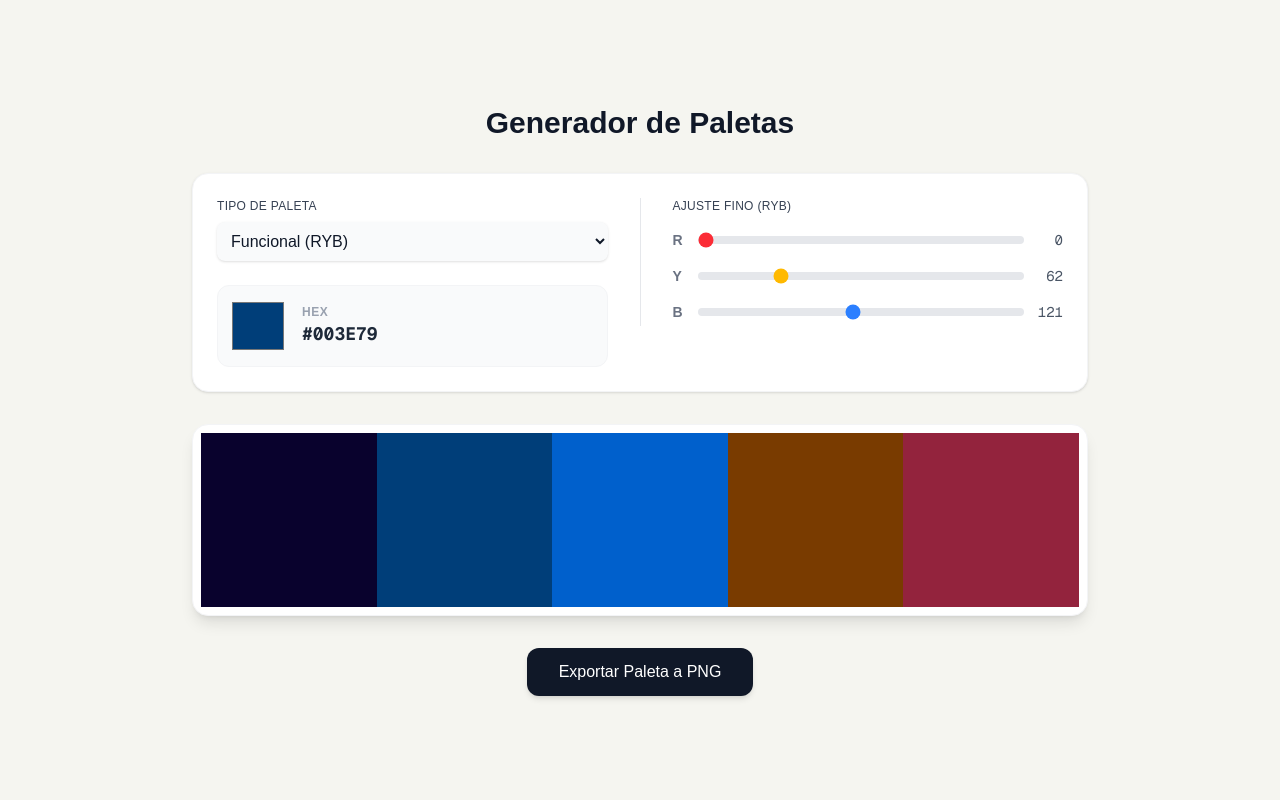
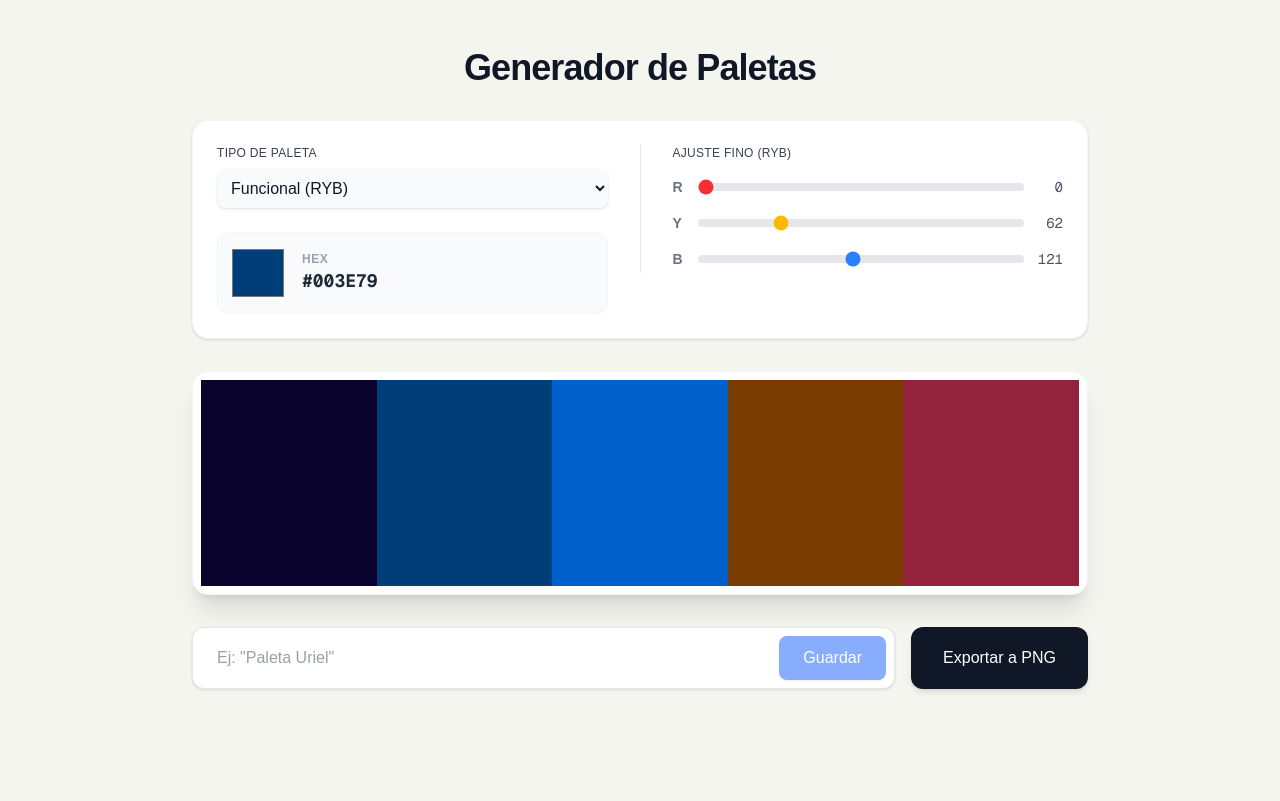
Before and after one commit to Thedarklee/mi-paleta-app, a Next.js app: page / in a window 1280 px wide. Built offline with nearby package versions, Linux system fonts and the light colour scheme.

Commit message:
agregar paleta temporal cache

```diff
--- a/app/page.js
+++ b/app/page.js
@@ -1,6 +1,6 @@
 "use client";
 
-import { useState, useRef } from 'react';
+import { useState, useRef, useEffect } from 'react';
 import chroma from 'chroma-js';
 import { toPng } from 'html-to-image';
 
@@ -9,18 +9,28 @@ export default function Home() {
   const [harmony, setHarmony] = useState('funcional');
   const [colorCount, setColorCount] = useState(5);
 
-  // --- NUEVOS ESTADOS PARA CONTROLAR LA VISIBILIDAD ---
-  const [activeColor, setActiveColor] = useState(null); // Guarda el índice del color tocado
-  const [isExporting, setIsExporting] = useState(false); // Avisa si se está tomando la foto
+  const [activeColor, setActiveColor] = useState(null);
+  const [isExporting, setIsExporting] = useState(false);
+
+  // --- NUEVOS ESTADOS PARA GUARDAR PALETAS ---
+  const [savedPalettes, setSavedPalettes] = useState([]);
+  const [paletteName, setPaletteName] = useState('');
+  const [isMounted, setIsMounted] = useState(false); // Evita errores de hidratación en Next.js
 
   const paletteRef = useRef(null);
 
   const [r, g, b] = chroma.valid(baseColor) ? chroma(baseColor).rgb() : [0, 0, 0];
 
+  // --- CARGAR PALETAS AL INICIAR ---
+  useEffect(() => {
+    setIsMounted(true);
+    const saved = JSON.parse(localStorage.getItem('mis_paletas') || '[]');
+    setSavedPalettes(saved);
+  }, []);
+
   const handleRgbChange = (index, value) => {
     const newRgb = [r, g, b];
     newRgb[index] = Number(value);
-
     try {
       setBaseColor(chroma(newRgb).hex());
     } catch (e) {}
@@ -30,23 +40,13 @@ export default function Home() {
     try {
       const c = chroma(color);
       switch (rule) {
-        case 'monocromatico':
-          return chroma.scale([c.brighten(2.5), c, c.darken(2.5)]).mode('lch').colors(count);
-        case 'analogo':
-          return chroma.scale([c.set('hsl.h', '-60'), c, c.set('hsl.h', '+60')]).mode('lch').colors(count);
-        case 'complementario':
-          const comp = c.set('hsl.h', '+180');
-          return chroma.scale([c, '#f3f4f6', comp]).mode('lch').colors(count);
-        case 'triadico':
-          const t1 = c.set('hsl.h', '+120');
-          const t2 = c.set('hsl.h', '+240');
-          return chroma.scale([c, t1, t2]).mode('lch').colors(count);
-        default:
-          return Array(count).fill(color);
+        case 'monocromatico': return chroma.scale([c.brighten(2.5), c, c.darken(2.5)]).mode('lch').colors(count);
+        case 'analogo': return chroma.scale([c.set('hsl.h', '-60'), c, c.set('hsl.h', '+60')]).mode('lch').colors(count);
+        case 'complementario': return chroma.scale([c, '#f3f4f6', c.set('hsl.h', '+180')]).mode('lch').colors(count);
+        case 'triadico': return chroma.scale([c, c.set('hsl.h', '+120'), c.set('hsl.h', '+240')]).mode('lch').colors(count);
+        default: return Array(count).fill(color);
       }
-    } catch (error) {
-      return Array(count).fill('#cccccc');
-    }
+    } catch (error) { return Array(count).fill('#cccccc'); }
   };
 
   const getFunctionalColors = (color) => {
@@ -59,22 +59,48 @@ export default function Home() {
         { label: 'COMPLEMENT', hex: c.set('hsl.h', '+180').hex() },
         { label: 'CONTRAST', hex: c.set('hsl.h', '+130').brighten(0.5).hex() }
       ];
-    } catch (error) {
-      return Array(5).fill({ label: 'ERROR', hex: '#cccccc' });
-    }
+    } catch (error) { return Array(5).fill({ label: 'ERR', hex: '#cccccc' }); }
   };
 
   const palette = generatePalette(baseColor, harmony, colorCount);
   const funcColors = getFunctionalColors(baseColor);
 
-  // --- FUNCIÓN DE EXPORTACIÓN ACTUALIZADA ---
+  // --- FUNCIONES DE GUARDADO LOCAL ---
+  const handleSavePalette = () => {
+    if (!paletteName.trim()) return;
+
+    const newPalette = {
+      id: Date.now(),
+      name: paletteName,
+      baseColor,
+      harmony,
+      colorCount,
+      // Guardamos un preview visual rápido dependiendo del modo
+      previewColors: harmony === 'funcional' ? funcColors.map(c => c.hex) : palette
+    };
+
+    const updatedPalettes = [newPalette, ...savedPalettes];
+    setSavedPalettes(updatedPalettes);
+    localStorage.setItem('mis_paletas', JSON.stringify(updatedPalettes));
+    setPaletteName(''); // Limpia el input
+  };
+
+  const loadSavedPalette = (savedItem) => {
+    setBaseColor(savedItem.baseColor);
+    setHarmony(savedItem.harmony);
+    setColorCount(savedItem.colorCount);
+    window.scrollTo({ top: 0, behavior: 'smooth' }); // Sube la pantalla suavemente
+  };
+
+  const deleteSavedPalette = (id) => {
+    const updatedPalettes = savedPalettes.filter(p => p.id !== id);
+    setSavedPalettes(updatedPalettes);
+    localStorage.setItem('mis_paletas', JSON.stringify(updatedPalettes));
+  };
+
   const handleExport = () => {
     if (paletteRef.current === null) return;
-
-    // 1. Encendemos todos los textos
     setIsExporting(true);
-
-    // 2. Le damos a React un instante (150ms) para pintar los textos en la pantalla
     setTimeout(() => {
       toPng(paletteRef.current, { cacheBust: true })
         .then((dataUrl) => {
@@ -83,32 +109,27 @@ export default function Home() {
           link.href = dataUrl;
           link.click();
         })
-        .catch((err) => {
-          console.error('Error al exportar la imagen:', err);
-        })
         .finally(() => {
-          // 3. Volvemos a ocultar los textos tras tomar la foto
           setIsExporting(false);
           setActiveColor(null);
         });
     }, 150);
   };
 
+  // Prevenir renderizado de la lista hasta que el componente esté montado (Next.js fix)
+  if (!isMounted) return null;
+
   return (
-    <div className="min-h-screen bg-[#f5f5f0] flex flex-col items-center justify-center p-4 sm:p-8">
-      <h1 className="text-3xl font-bold mb-8 text-gray-900 text-center">Generador de Paletas</h1>
+    <div className="min-h-screen bg-[#f5f5f0] flex flex-col items-center py-12 px-4 sm:px-8">
+      <h1 className="text-4xl font-extrabold mb-8 text-gray-900 tracking-tight text-center">Generador de Paletas</h1>
 
+      {/* Controles Principales */}
       <div className="mb-8 flex flex-col lg:flex-row items-center lg:items-start gap-8 bg-white p-6 rounded-2xl shadow-sm border border-gray-100 w-full max-w-4xl">
-
         <div className="flex flex-col gap-6 w-full lg:w-1/2">
           <div className="flex flex-col sm:flex-row gap-4">
             <div className="flex-1 flex flex-col gap-2">
               <label className="font-medium text-gray-700 text-xs uppercase tracking-wide">Tipo de Paleta</label>
-              <select
-                value={harmony}
-                onChange={(e) => setHarmony(e.target.value)}
-                className="border-gray-300 rounded-lg shadow-sm focus:border-blue-500 focus:ring-blue-500 bg-gray-50 text-gray-900 p-2.5 outline-none w-full"
-              >
+              <select value={harmony} onChange={(e) => setHarmony(e.target.value)} className="border-gray-300 rounded-lg shadow-sm bg-gray-50 text-gray-900 p-2.5 outline-none w-full focus:ring-2 focus:ring-blue-500 transition-shadow">
                 <option value="funcional" className="text-gray-900 bg-white">Funcional (RYB)</option>
                 <option value="monocromatico" className="text-gray-900 bg-white">Monocromático</option>
                 <option value="analogo" className="text-gray-900 bg-white">Análogo</option>
@@ -116,30 +137,17 @@ export default function Home() {
                 <option value="triadico" className="text-gray-900 bg-white">Triádico</option>
               </select>
             </div>
-
             {harmony !== 'funcional' && (
               <div className="flex-1 flex flex-col gap-2">
                 <label className="font-medium text-gray-700 text-xs uppercase tracking-wide">Colores</label>
-                <select
-                  value={colorCount}
-                  onChange={(e) => setColorCount(Number(e.target.value))}
-                  className="border-gray-300 rounded-lg shadow-sm focus:border-blue-500 focus:ring-blue-500 bg-gray-50 text-gray-900 p-2.5 outline-none w-full"
-                >
-                  {[5, 6, 7, 8, 9, 10].map(num => (
-                    <option key={num} value={num} className="text-gray-900 bg-white">{num}</option>
-                  ))}
+                <select value={colorCount} onChange={(e) => setColorCount(Number(e.target.value))} className="border-gray-300 rounded-lg shadow-sm bg-gray-50 text-gray-900 p-2.5 outline-none w-full focus:ring-2 focus:ring-blue-500 transition-shadow">
+                  {[5, 6, 7, 8, 9, 10].map(num => <option key={num} value={num} className="text-gray-900 bg-white">{num}</option>)}
                 </select>
               </div>
             )}
           </div>
-
           <div className="flex items-center gap-4 bg-gray-50 p-3 rounded-xl border border-gray-100">
-            <input
-              type="color"
-              value={baseColor}
-              onChange={(e) => setBaseColor(e.target.value)}
-              className="w-14 h-14 cursor-pointer border-0 rounded-lg bg-transparent"
-            />
+            <input type="color" value={baseColor} onChange={(e) => setBaseColor(e.target.value)} className="w-14 h-14 cursor-pointer border-0 rounded-lg bg-transparent hover:scale-105 transition-transform"/>
             <div className="flex flex-col">
               <span className="text-xs font-bold text-gray-400 uppercase tracking-wider">HEX</span>
               <span className="font-mono text-lg font-bold text-gray-800 uppercase">{baseColor}</span>
@@ -150,92 +158,101 @@ export default function Home() {
         <div className="hidden lg:block w-px h-32 bg-gray-200"></div>
 
         <div className="flex flex-col gap-4 w-full lg:w-1/2">
-          <label className="font-medium text-gray-700 text-xs uppercase tracking-wide">
-            Ajuste Fino ({harmony === 'funcional' ? 'RYB' : 'RGB'})
-          </label>
-
-          <div className="flex items-center gap-3">
-            <span className="w-4 text-sm font-bold text-gray-500">R</span>
-            <input
-              type="range" min="0" max="255" value={r}
-              onChange={(e) => handleRgbChange(0, e.target.value)}
-              className="w-full h-2 bg-gray-200 rounded-lg appearance-none cursor-pointer accent-red-500"
-            />
-            <span className="w-8 text-sm font-mono text-right text-gray-600">{r}</span>
-          </div>
-
-          <div className="flex items-center gap-3">
-            <span className="w-4 text-sm font-bold text-gray-500">
-              {harmony === 'funcional' ? 'Y' : 'G'}
-            </span>
-            <input
-              type="range" min="0" max="255" value={g}
-              onChange={(e) => handleRgbChange(1, e.target.value)}
-              className={`w-full h-2 bg-gray-200 rounded-lg appearance-none cursor-pointer ${harmony === 'funcional' ? 'accent-amber-400' : 'accent-green-500'}`}
-            />
-            <span className="w-8 text-sm font-mono text-right text-gray-600">{g}</span>
-          </div>
-
-          <div className="flex items-center gap-3">
-            <span className="w-4 text-sm font-bold text-gray-500">B</span>
-            <input
-              type="range" min="0" max="255" value={b}
-              onChange={(e) => handleRgbChange(2, e.target.value)}
-              className="w-full h-2 bg-gray-200 rounded-lg appearance-none cursor-pointer accent-blue-500"
-            />
-            <span className="w-8 text-sm font-mono text-right text-gray-600">{b}</span>
-          </div>
+          <label className="font-medium text-gray-700 text-xs uppercase tracking-wide">Ajuste Fino ({harmony === 'funcional' ? 'RYB' : 'RGB'})</label>
+          {['R', harmony === 'funcional' ? 'Y' : 'G', 'B'].map((label, idx) => (
+            <div key={label} className="flex items-center gap-3">
+              <span className="w-4 text-sm font-bold text-gray-500">{label}</span>
+              <input type="range" min="0" max="255" value={[r, g, b][idx]} onChange={(e) => handleRgbChange(idx, e.target.value)} className={`w-full h-2 bg-gray-200 rounded-lg appearance-none cursor-pointer ${idx === 0 ? 'accent-red-500' : idx === 1 ? (harmony === 'funcional' ? 'accent-amber-400' : 'accent-green-500') : 'accent-blue-500'}`}/>
+              <span className="w-8 text-sm font-mono text-right text-gray-600">{[r, g, b][idx]}</span>
+            </div>
+          ))}
         </div>
       </div>
 
-      <div
-        ref={paletteRef}
-        className="flex w-full max-w-4xl h-48 rounded-2xl overflow-hidden shadow-lg mb-8 bg-white p-2 border border-gray-100"
-      >
+      {/* Contenedor Visual de la Paleta */}
+      <div ref={paletteRef} className="flex w-full max-w-4xl h-56 rounded-2xl overflow-hidden shadow-xl mb-8 bg-white p-2 border border-gray-100 relative">
         {harmony === 'funcional'
           ? funcColors.map((item, index) => (
-              <div
-                key={index}
-                /* Al hacer clic, guardamos este índice como el activo */
-                onClick={() => setActiveColor(activeColor === index ? null : index)}
-                className="flex-1 flex flex-col items-center justify-end pb-4 transition-all hover:flex-[1.3] group cursor-pointer"
-                style={{ backgroundColor: item.hex }}
-              >
-                {/* Lógica maestra: Se muestra SI está exportando, SI fue tocado, O SI el mouse está encima */}
-                <div className={`flex flex-col items-center gap-1 transition-opacity ${(isExporting || activeColor === index) ? 'opacity-100' : 'opacity-0'} group-hover:opacity-100`}>
-                  <span className="bg-black/40 backdrop-blur-sm text-white px-2 py-0.5 rounded text-[9px] font-bold uppercase tracking-widest shadow-sm">
-                    {item.label}
-                  </span>
-                  <span className="bg-white/95 px-2 py-1 rounded text-[10px] sm:text-xs font-mono text-gray-900 font-bold uppercase shadow-sm">
-                    {item.hex}
-                  </span>
+              <div key={index} onClick={() => setActiveColor(activeColor === index ? null : index)} className="flex-1 flex flex-col items-center justify-end pb-6 transition-all hover:flex-[1.3] group cursor-pointer" style={{ backgroundColor: item.hex }}>
+                <div className={`flex flex-col items-center gap-1.5 transition-opacity duration-300 ${(isExporting || activeColor === index) ? 'opacity-100' : 'opacity-0'} group-hover:opacity-100`}>
+                  <span className="bg-black/50 backdrop-blur-md text-white px-2 py-1 rounded text-[10px] font-bold uppercase tracking-widest shadow-sm">{item.label}</span>
+                  <span className="bg-white/95 px-2.5 py-1.5 rounded text-xs font-mono text-gray-900 font-bold uppercase shadow-md">{item.hex}</span>
                 </div>
               </div>
             ))
           : palette.map((color, index) => (
-              <div
-                key={index}
-                /* Al hacer clic, guardamos este índice como el activo */
-                onClick={() => setActiveColor(activeColor === index ? null : index)}
-                className="flex-1 flex items-end justify-center pb-4 transition-all hover:flex-[1.3] group cursor-pointer"
-                style={{ backgroundColor: color }}
-              >
-                {/* Lógica maestra: Se muestra SI está exportando, SI fue tocado, O SI el mouse está encima */}
-                <span className={`bg-white/95 px-1 sm:px-2 py-1 rounded text-[10px] sm:text-xs font-mono text-gray-900 font-bold uppercase shadow-sm transition-opacity ${(isExporting || activeColor === index) ? 'opacity-100' : 'opacity-0'} group-hover:opacity-100`}>
-                  {color}
-                </span>
+              <div key={index} onClick={() => setActiveColor(activeColor === index ? null : index)} className="flex-1 flex items-end justify-center pb-6 transition-all hover:flex-[1.3] group cursor-pointer" style={{ backgroundColor: color }}>
+                <span className={`bg-white/95 px-2.5 py-1.5 rounded text-xs font-mono text-gray-900 font-bold uppercase shadow-md transition-opacity duration-300 ${(isExporting || activeColor === index) ? 'opacity-100' : 'opacity-0'} group-hover:opacity-100`}>{color}</span>
               </div>
             ))
         }
       </div>
 
-      <button
-        onClick={handleExport}
-        disabled={isExporting} // Evitamos que el usuario haga spam de clics
-        className="bg-gray-900 text-white px-8 py-3 rounded-xl font-medium hover:bg-gray-800 transition-all shadow-md hover:shadow-lg hover:-translate-y-0.5 flex items-center gap-2 disabled:opacity-50 disabled:cursor-not-allowed"
-      >
-        {isExporting ? 'Procesando imagen...' : 'Exportar Paleta a PNG'}
-      </button>
+      {/* Acciones: Guardar y Exportar */}
+      <div className="flex flex-col sm:flex-row w-full max-w-4xl gap-4 mb-16">
+        <div className="flex-1 flex items-center bg-white p-2 rounded-xl shadow-sm border border-gray-200 focus-within:ring-2 focus-within:ring-blue-500 focus-within:border-blue-500 transition-all">
+          <input
+            type="text"
+            placeholder='Ej: "Paleta Uriel"'
+            value={paletteName}
+            onChange={(e) => setPaletteName(e.target.value)}
+            onKeyDown={(e) => e.key === 'Enter' && handleSavePalette()}
+            className="flex-1 px-4 py-2 outline-none text-gray-700 bg-transparent"
+          />
+          <button
+            onClick={handleSavePalette}
+            disabled={!paletteName.trim()}
+            className="bg-blue-600 text-white px-6 py-2.5 rounded-lg font-medium hover:bg-blue-700 transition-colors disabled:opacity-50 disabled:cursor-not-allowed shadow-sm"
+          >
+            Guardar
+          </button>
+        </div>
+
+        <button
+          onClick={handleExport}
+          disabled={isExporting}
+          className="bg-gray-900 text-white px-8 py-3 rounded-xl font-medium hover:bg-gray-800 transition-all shadow-md hover:shadow-lg hover:-translate-y-0.5 disabled:opacity-50 disabled:cursor-not-allowed flex-shrink-0"
+        >
+          {isExporting ? 'Procesando...' : 'Exportar a PNG'}
+        </button>
+      </div>
+
+      {/* Sección de Paletas Guardadas */}
+      {savedPalettes.length > 0 && (
+        <div className="w-full max-w-4xl">
+          <h2 className="text-xl font-bold text-gray-800 mb-6 flex items-center gap-2">
+            <span>Tus Paletas Guardadas</span>
+            <span className="bg-gray-200 text-gray-600 text-xs py-1 px-2.5 rounded-full">{savedPalettes.length}</span>
+          </h2>
+
+          <div className="grid grid-cols-1 sm:grid-cols-2 md:grid-cols-3 gap-6">
+            {savedPalettes.map((saved) => (
+              <div key={saved.id} className="bg-white rounded-2xl p-4 shadow-sm border border-gray-100 hover:shadow-md transition-shadow group flex flex-col">
+                <div className="flex justify-between items-start mb-3">
+                  <div>
+                    <h3 className="font-bold text-gray-900 truncate max-w-[160px]" title={saved.name}>{saved.name}</h3>
+                    <p className="text-xs text-gray-500 capitalize">{saved.harmony} {saved.harmony !== 'funcional' && `(${saved.colorCount})`}</p>
+                  </div>
+                  <button onClick={() => deleteSavedPalette(saved.id)} className="text-gray-400 hover:text-red-500 transition-colors p-1" title="Eliminar">
+                    <svg xmlns="http://www.w3.org/2000/svg" width="18" height="18" viewBox="0 0 24 24" fill="none" stroke="currentColor" strokeWidth="2" strokeLinecap="round" strokeLinejoin="round"><path d="M3 6h18"></path><path d="M19 6v14c0 1-1 2-2 2H7c-1 0-2-1-2-2V6"></path><path d="M8 6V4c0-1 1-2 2-2h4c1 0 2 1 2 2v2"></path></svg>
+                  </button>
+                </div>
+
+                {/* Mini-preview de los colores */}
+                <div className="flex h-12 rounded-lg overflow-hidden mb-4 border border-gray-50 cursor-pointer" onClick={() => loadSavedPalette(saved)}>
+                  {saved.previewColors.map((colorHex, i) => (
+                    <div key={i} className="flex-1" style={{ backgroundColor: colorHex }}></div>
+                  ))}
+                </div>
+
+                <button onClick={() => loadSavedPalette(saved)} className="w-full bg-gray-50 text-gray-700 py-2 rounded-lg text-sm font-medium hover:bg-gray-100 transition-colors mt-auto">
+                  Cargar Paleta
+                </button>
+              </div>
+            ))}
+          </div>
+        </div>
+      )}
     </div>
   );
 }
```
